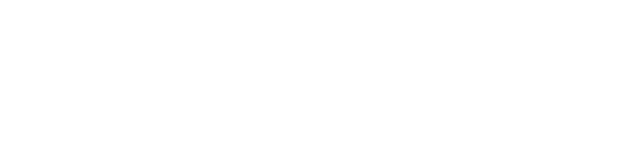
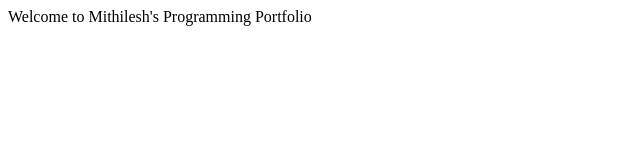
Before and after one commit to MithileshPabbaa/MithileshPabba.github.io, a plain HTML site: page index.html in a window 1280 px wide. Shown: the whole page, without its empty margins (0-640 px from the left). Drawn offline with Linux system fonts and the light colour scheme.

Commit message:
Update index.html

```diff
--- a/index.html
+++ b/index.html
@@ -1,2 +1,11 @@
 <!DOCTYPE html>
 <html>
+    <head>
+        <meta charset="utf-8">
+        <title>Mithilesh's Programming Portfolio</title>
+    </head>
+    <body>
+
+    Welcome to Mithilesh's Programming Portfolio
+    </body>
+</html>
```
